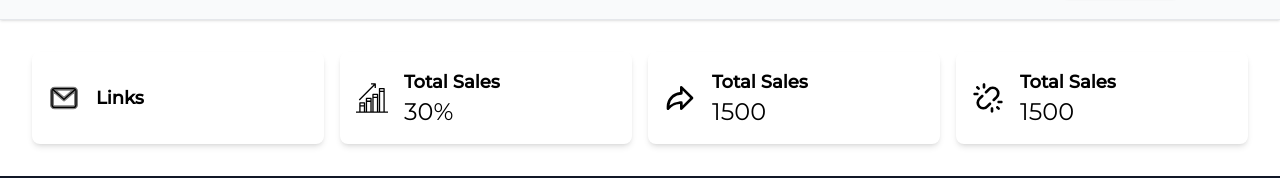
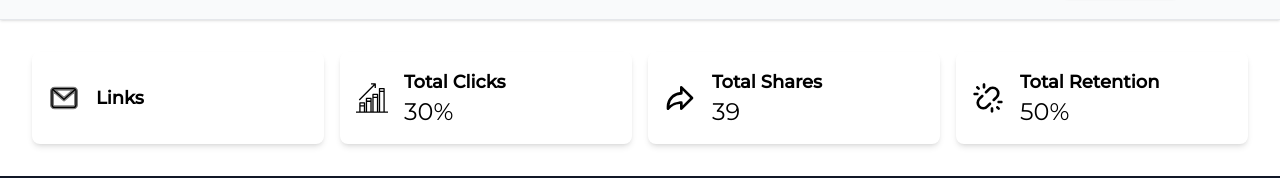
Before and after one commit to subhadipbhowmik/bio-branch, a Next.js app in the folder site/: page /dashboard in a window 1280 px wide. Shown: the part 143-321 px from the top of the page. Built offline with nearby package versions, Linux system fonts and the light colour scheme; no server answers; sample sign-in values are in the browser's storage.

Commit message:
Dashboard Updated

```diff
--- a/site/components/ShareButton.js
+++ b/site/components/ShareButton.js
@@ -6,7 +6,7 @@ import { toast } from 'react-toastify';
 const ShareButton = () => {
     const router = useRouter()
     const copyLink = () => {
-        navigator.clipboard.writeText(`http://localhost:3000/${router.query.handle}`);
+        navigator.clipboard.writeText(`https://biobranch.vercel.app/${router.query.handle}`);
         toast.success(`Link Copied for ${router.query.handle}`);
     }
   return (
--- a/site/pages/dashboard.js
+++ b/site/pages/dashboard.js
@@ -51,20 +51,20 @@ const Dashboard = () => {
                             lbTheme="red"
                         />
                         <LinkBox
-                            lbTitle="Total Sales"
+                            lbTitle="Total Clicks"
                             lbNumber="30%"
                             lbSvg="growth"
                             lbTheme="yellow"
                         />
                         <LinkBox
-                            lbTitle="Total Sales"
-                            lbNumber="1500"
+                            lbTitle="Total Shares"
+                            lbNumber="39"
                             lbSvg="share"
                             lbTheme="green"
                         />
                         <LinkBox
-                            lbTitle="Total Sales"
-                            lbNumber="1500"
+                            lbTitle="Total Retention"
+                            lbNumber="50%"
                             lbSvg="url"
                             lbTheme="green"
                         />
```
